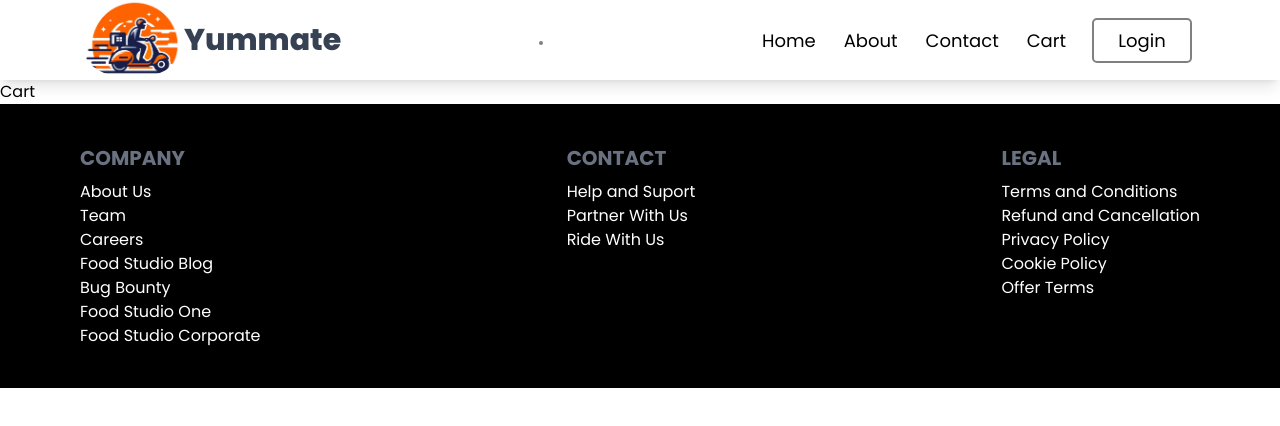
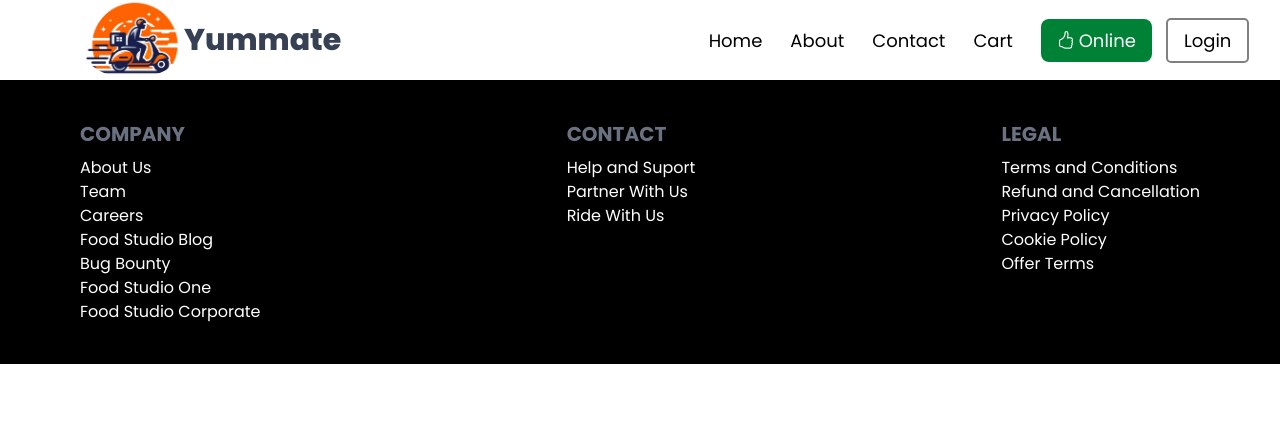
Before and after one commit to chandan-16/yummate-react, a React (Create React App) app: page /cart in a window 1280 px wide. Shown: the top 426 px of the page. Built offline with nearby package versions, Linux system fonts and the light colour scheme.

Commit message:
Created custom hook to show online offline status and used it in require component

```diff
--- a/src/components/Body.js
+++ b/src/components/Body.js
@@ -3,6 +3,7 @@ import { useEffect, useState } from "react";
 import Shimmer from "./Shimmer";
 import RestaurantList from "../data/RestaurantList.json";
 import "../components/Body.css";
+import useOnlineStatus from "../utils/useOnlineStatus";
 
 const Body = () => {
   const [listOfRestaurants, setListOfRestaurants] = useState(RestaurantList);
@@ -13,7 +14,10 @@ const Body = () => {
   useEffect(()=>{
     const filteredList = listOfRestaurants.filter((res) => res.title.toLocaleLowerCase().includes(searchText.toLocaleLowerCase()));
     setFilteredRestaurant(filteredList)
-  },[searchText])
+  },[searchText]);
+
+  const onlineStatus = useOnlineStatus();
+  if(onlineStatus === false) return <h1 className="px-20 text-3xl text-center py-10">Looks like you're offline!! Please check your Internet Connection</h1>
 
     // Conditional Rendering
   if (listOfRestaurants === 0) {
@@ -24,7 +28,7 @@ const Body = () => {
     <div className="px-5 py-2 main-container">
       <h1 className="pt-8 font-extrabold text-3xl text-black-500 text-center">
         Restaurants with online{" "}
-        <span className="pt-10 font-extrabold text-5xl text-[#F14060]">
+        <span className="pt-10 font-extrabold text-5xl text-orange-500">
           Food Delivery In Pune
         </span>
       </h1>
--- a/src/components/Cart.js
+++ b/src/components/Cart.js
@@ -1,6 +1,8 @@
 const Cart = () => {
   return (
-    <div>Cart</div>
+    <div className="bg-[#E2F8F0]">
+
+    </div>
   )
 }
 
--- a/src/components/Header.js
+++ b/src/components/Header.js
@@ -2,12 +2,15 @@ import { useState, useEffect } from "react";
 import { Link } from "react-router-dom";
 // import Logo from "../assets/yoshinoya-japaneese-kitchen-logo-png_seeklogo-370699.png";
 import Logo from "../assets/free-food-delivery.webp"
-
+import useOnlineStatus from "../utils/useOnlineStatus";
 import "../components/Header.css"
 
 const Header = () => {
 
   const [loginBtn, setLoginBtn] = useState(true);
+
+  const onLineStatus = useOnlineStatus();
+
 
   return (
     <div className="header w-full px-20 flex  mx-auto justify-between  text-center shadow shadow-lg">
@@ -15,11 +18,10 @@ const Header = () => {
             <img className="w-26 h-20 logo pb-1 rounded-3xl" src={Logo} alt="Yummate Logo" />
             <h1 className="text-3xl text-gray-700 logoText">Yummate</h1>
         </div>
-        <div className="searchBox">
 
-        </div>
-        <div className="nav-items px-2  py-2 flex ">
-            <ul className="flex justify-between w-70 pageList">
+        <div className="nav-items px-2 align-center py-2 flex ">
+            <ul className="flex justify-between w-110 pageList justify-center items-center">
+
                 <li>
                   <Link to="/">Home</Link>
                 </li>
@@ -32,10 +34,11 @@ const Header = () => {
                 <li>
                   <Link to="/cart">Cart</Link>
                 </li>
+                <li className="">{onLineStatus ? <p className="text-white bg-green-700 rounded-lg py-2 px-4 flex "><i className="bi bi-hand-thumbs-up pr-1"></i> Online</p> : <p className="flex  text-white bg-red-700 rounded-lg py-2 px-4"><i className="bi bi-hand-thumbs-down pr-1"></i> Offline</p> }</li>
+                <button onClick={() => setLoginBtn(!loginBtn)} className="login">{ loginBtn ? "Login" : "Logout" }</button>
             </ul>
-            <div className="ml-16">
-                <button onClick={() => setLoginBtn(!loginBtn)} className="login">{ loginBtn ? "Login" : "Logout" }</button>
-            </div>
+            {/* <div className="ml-16">
+            </div> */}
         </div>
     </div>
   )
--- a/src/index.css
+++ b/src/index.css
@@ -3,6 +3,7 @@
 
 * {
   list-style: none;
+  list-style-type: none;
   text-decoration: none;
   font-family: "Poppins", sans-serif;
 }
--- a/src/index.js
+++ b/src/index.js
@@ -12,6 +12,11 @@ import Cart from './components/Cart';
 import Error from './components/Error';
 import RestaurantMenu from './components/RestaurantMenu';
 import Footer from './components/Footer';
+
+// Chunking
+// Code Splitting
+// Dynamic Bundling
+
 
 export const AppLayout = () => {
   return (
--- /dev/null
+++ b/src/utils/useOnlineStatus.js
@@ -0,0 +1,25 @@
+import { useEffect, useState } from "react";
+
+const useOnlineStatus = () => {
+
+    const [onlineStatus, setOnlineStatus] = useState(true);
+
+    // check if online
+
+    useEffect(() =>{
+        window.addEventListener("offline", () => {
+            setOnlineStatus(false);
+        })
+
+        window.addEventListener("online", () => {
+            setOnlineStatus(true)
+        })
+
+    },[])
+
+    // boolean value
+    return onlineStatus;
+
+};
+
+export default useOnlineStatus;
```
